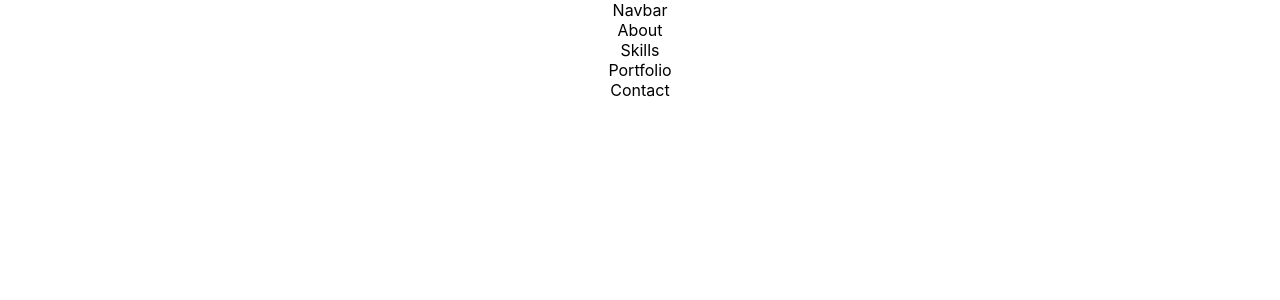
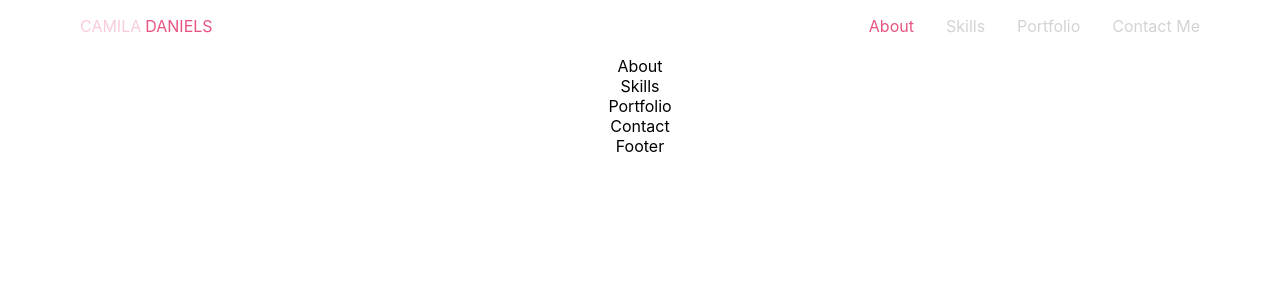
Before and after one commit to camilamdaniels/project-site, a React (Create React App) app: page /contact in a window 1280 px wide. Shown: the top 300 px of the page. Built offline with nearby package versions, Linux system fonts and the light colour scheme.

Commit message:
Navbar/ navigation complete.

```diff
--- /dev/null
+++ b/src/components/FlexBetween.jsx
@@ -0,0 +1,10 @@
+import { Box } from '@mui/material'
+import { styled } from '@mui/system'
+
+const FlexBetween = styled(Box)({
+    display: 'flex',
+    justifyContent: 'space-between',
+    alignItems: 'center'
+})
+
+export default FlexBetween
--- a/src/components/Footer.jsx
+++ b/src/components/Footer.jsx
@@ -0,0 +1,9 @@
+import React from 'react'
+
+const Footer = () => {
+  return (
+    <div>Footer</div>
+  )
+}
+
+export default Footer
--- a/src/components/Navbar.jsx
+++ b/src/components/Navbar.jsx
@@ -1,8 +1,95 @@
-import React from 'react'
+import React, { useState } from 'react'
+import FlexBetween from './FlexBetween'
+import { Box } from '@mui/material'
+import About from './About'
+import Contact from './Contact'
+import Portfolio from './Portfolio'
+import Skills from './Skills'
+import { BrowserRouter as Router, Link, Route, Routes } from 'react-router-dom'
 
 const Navbar = () => {
+
+    const [selected, setSelected] = useState('about')
   return (
-    <div>Navbar</div>
+    <Router>
+        <FlexBetween
+            mb='0.25rem'
+            ml='4rem'
+            mr='4rem'
+            p='1rem 1rem'
+            color='lightgrey'
+        >
+            <FlexBetween gap='.25rem'>
+                <Box sx={{ color: '#f8ccd9' }}>
+                    CAMILA
+                </Box>
+                <Box sx={{ color: '#e75480' }}>
+                    DANIELS
+                </Box>
+            </FlexBetween>
+
+            <FlexBetween gap='2rem'>
+                <Box sx={{ '&:hover': { color: '#e75480' }}}>
+                    <Link
+                        to='/about'
+                        onClick={() => setSelected('about')}
+                        style={{
+                            color: selected === 'about' ? '#e75480' : 'inherit',
+                            textDecoration: 'inherit'
+                        }}
+                    >
+                        About
+                    </Link>
+                </Box>
+
+                <Box sx={{ '&:hover': { color: '#e75480' }}}>
+                    <Link
+                        to='/skills'
+                        onClick={() => setSelected('skills')}
+                        style={{
+                            color: selected === 'skills' ? '#e75480' : 'inherit',
+                            textDecoration: 'inherit'
+                        }}
+                    >
+                        Skills
+                    </Link>
+                </Box>
+
+                <Box sx={{ '&:hover': { color: '#e75480' }}}>
+                    <Link
+                        to='/portfolio'
+                        onClick={() => setSelected('portfolio')}
+                        style={{
+                            color: selected === 'portfolio' ? '#e75480' : 'inherit',
+                            textDecoration: 'inherit'
+                        }}
+                    >
+                        Portfolio
+                    </Link>
+                </Box>
+
+                <Box sx={{ '&:hover': { color: '#e75480' }}}>
+                    <Link
+                        to='/contact'
+                        onClick={() => setSelected('contact')}
+                        style={{
+                            color: selected === 'contact' ? '#e75480' : 'inherit',
+                            textDecoration: 'inherit'
+                        }}
+                    >
+                        Contact Me
+                    </Link>
+                </Box>
+            </FlexBetween>
+        </FlexBetween>
+
+        <Routes>
+            <Route path='/about' component={About}/>
+            <Route path='/skills' component={Skills}/>
+            <Route path='/portfolio' component={Portfolio}/>
+            <Route path='/contact' component={Contact}/>
+        </Routes>
+    </Router>
   )
 }
 
--- a/src/pages/Landing.jsx
+++ b/src/pages/Landing.jsx
@@ -4,6 +4,7 @@ import About from '../components/About'
 import Skills from '../components/Skills'
 import Portfolio from '../components/Portfolio'
 import Contact from '../components/Contact'
+import Footer from '../components/Footer'
 
 const Landing = () => {
   return (
@@ -13,6 +14,7 @@ const Landing = () => {
         <Skills />
         <Portfolio />
         <Contact />
+        <Footer />
     </div>
   )
 }
```
Also changed, not shown: package.json (+11 -0 lines), src/App.js (+7 -2 lines), 1 other file (tests, documents, lock files or other folders).
